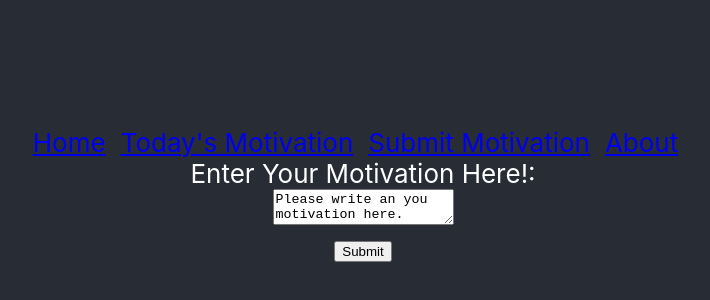
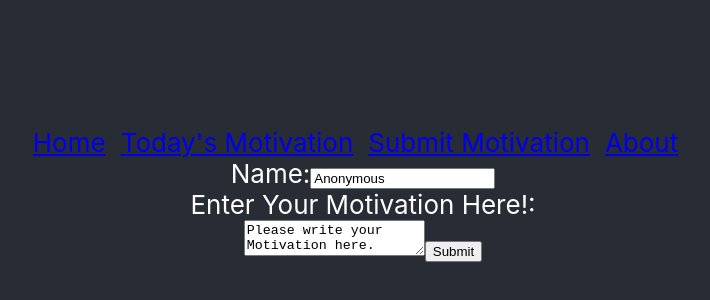
Before and after one commit to JakeKViti/Motivation, a React (Create React App) app: page /form in a window 1280 px wide. Shown: the part 206-506 px from the top of the page, without its empty margins (277-987 px from the left). Built offline with nearby package versions, Linux system fonts and the light colour scheme.

Commit message:
Add Name To Form

```diff
--- a/src/components/Form.js
+++ b/src/components/Form.js
@@ -1,24 +1,32 @@
 import React from 'react';
 
 export default class Form extends React.Component {
-  constructor(props) {
+    constructor(props) {
     super(props);
     this.state = {
-      message: 'Please write an you motivation here.'
+      name: "Anonymous",
+      message: 'Please write your Motivation here.'
     };
 
-    this.handleChange = this.handleChange.bind(this);
+    this.handleMotivationChange = this.handleMotivationChange.bind(this);
+    this.handleNameChange = this.handleNameChange.bind(this);
     this.handleSubmit = this.handleSubmit.bind(this);
   }
 
+  handleNameChange = (event) =>{
+    this.setState({
+      name: event.target.value
+    });
+  }
 
-
-    handleChange = (event) =>{
-      this.setState({value: event.target.value});
+    handleMotivationChange = (event) =>{
+      this.setState({
+        message: event.target.value
+      });
     }
 
     handleSubmit = (event) =>{
-      alert(this.state.value + " will be submitted");
+      alert(this.state.name + this.state.message + " will be submitted");
     event.preventDefault();
 
     }
@@ -26,12 +34,16 @@ export default class Form extends React.Component {
     render() {
       return (
         <form onSubmit={this.handleSubmit}>
-        <label>
-          Enter Your Motivation Here!:
-          <br></br>
-          <textarea value={this.state.message} onChange={this.handleChange} />
-        </label>
-        <br></br>
+          <label>
+            Name:
+            <input type="text" value={this.state.name} onChange={this.handleNameChange} />
+            <br></br>
+          </label>
+          <label>
+            Enter Your Motivation Here!:
+            <br></br>
+            <textarea value={this.state.message} onChange={this.handleMotivationChange} />
+          </label>
         <input type="submit" value="Submit" />
       </form>
       );
```
